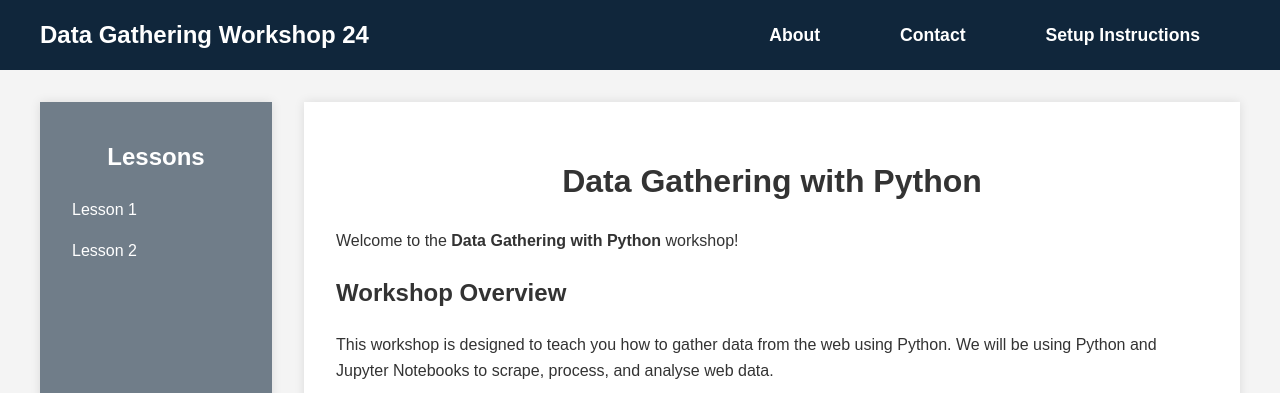
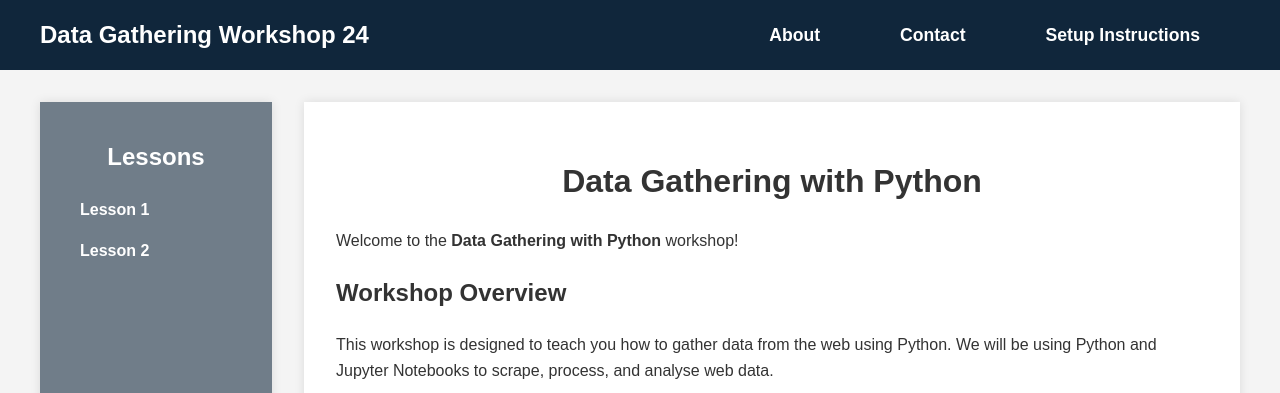
Before and after one commit to ATayls/Python-Data-Gathering-24, a Jekyll site: the page built from index.md, in a window 1280 px wide. Shown: the top 393 px of the page. Built offline with Jekyll 4.4.1, drawn with Linux system fonts in a browser that asks for light colours.

Commit message:
Update Sidebar CSS, bold lessons

```diff
--- a/_layouts/default.html
+++ b/_layouts/default.html
@@ -26,8 +26,8 @@
     <aside class="sidebar" id="sidebar">
       <h2>Lessons</h2>
       <ul>
-        <li><a href="{{ site.baseurl }}/lessons/lesson1/">Lesson 1</a></li>
-        <li><a href="{{ site.baseurl }}/lessons/lesson2/">Lesson 2</a></li>
+        <li><strong><a href="{{ site.baseurl }}/lessons/lesson1/">Lesson 1</a></strong></li>
+        <li><strong><a href="{{ site.baseurl }}/lessons/lesson2/">Lesson 2</a></strong></li>
       </ul>
     </aside>
     <main class="content">
--- a/assets/styles.css
+++ b/assets/styles.css
@@ -99,7 +99,6 @@ nav ul li a:hover {
 .sidebar ul li a {
   color: #fff;
   text-decoration: none;
-  padding: 0.5rem 1rem;
   border-radius: 5px;
   transition: background-color 0.3s ease, color 0.3s ease;
 }
@@ -110,7 +109,7 @@ nav ul li a:hover {
   text-decoration: none;
 }
 
-.sidebar ul li .section-link {
+.sidebar ul li {
   padding-left: 1.5rem;
 }
 
```
